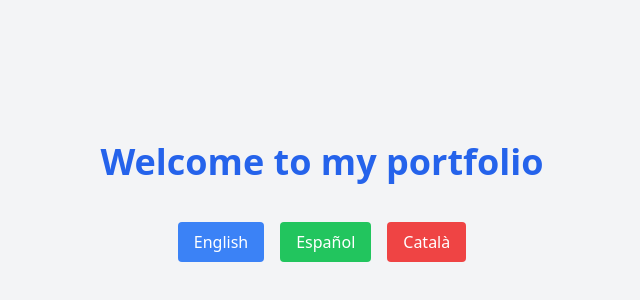
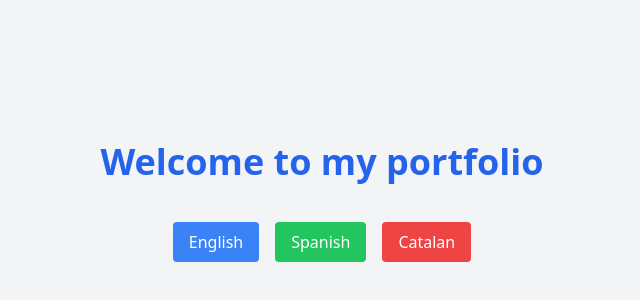
Before and after one commit to JostinFabianCC/portfolio-website, a React (Vite) app: page / in a window 1280 px wide. Shown: the part 198-498 px from the top of the page, without its empty margins (318-958 px from the left). Built offline with nearby package versions, Linux system fonts and the light colour scheme.

Commit message:
Refactor: Apply SOLID principles and clean code to LanguageSwitcher

```diff
--- a/src/components/LanguageSwitcher.jsx
+++ b/src/components/LanguageSwitcher.jsx
@@ -1,34 +1,41 @@
 import React from 'react';
 import {useTranslation} from 'react-i18next';
 
+// Array de idiomas disponibles
+const LANGUAGES = [
+    {code: 'en', labelKey: 'language.english', colorClass: 'bg-blue-500 hover:bg-blue-600'},
+    {code: 'es', labelKey: 'language.spanish', colorClass: 'bg-green-500 hover:bg-green-600'},
+    {code: 'ca', labelKey: 'language.catalan', colorClass: 'bg-red-500 hover:bg-red-600'}
+];
+
+// Componente Button genérico
+const LanguageButton = ({code, label, colorClass, onClick}) => (
+    <button
+        onClick={() => onClick(code)}
+        className={`px-4 py-2 text-white rounded transition-colors ${colorClass}`}
+    >
+        {label}
+    </button>
+);
+
 const LanguageSwitcher = () => {
-    const {i18n} = useTranslation();
+    const {t, i18n} = useTranslation();
 
-    const changeLanguage = (lng) => {
-        i18n.changeLanguage(lng);
+    const handleChangeLanguage = (languageCode) => {
+        i18n.changeLanguage(languageCode);
     };
-
 
     return (
         <div className="flex space-x-4 mt-4">
-            <button
-                onClick={() => changeLanguage('en')}
-                className="px-4 py-2 bg-blue-500 text-white rounded hover:bg-blue-600 transition-colors"
-            >
-                English
-            </button>
-            <button
-                onClick={() => changeLanguage('es')}
-                className="px-4 py-2 bg-green-500 text-white rounded hover:bg-green-600 transition-colors"
-            >
-                Español
-            </button>
-            <button
-                onClick={() => changeLanguage('ca')}
-                className="px-4 py-2 bg-red-500 text-white rounded hover:bg-red-600 transition-colors"
-            >
-                Català
-            </button>
+            {LANGUAGES.map((lang) => (
+                <LanguageButton
+                    key={lang.code}
+                    code={lang.code}
+                    label={t(lang.labelKey)}
+                    colorClass={lang.colorClass}
+                    onClick={handleChangeLanguage}
+                />
+            ))}
         </div>
     );
 };
--- a/src/locales/ca.json
+++ b/src/locales/ca.json
@@ -1,6 +1,11 @@
 {
   "welcome": "Benvingut al meu portafoli",
-  "about": "Sobre Mi",
+  "about": "Sobre mi",
   "projects": "Projectes",
-  "contact": "Contacte"
+  "contact": "Contacte",
+  "language": {
+    "english": "Anglès",
+    "spanish": "Espanyol",
+    "catalan": "Català"
+  }
 }
--- a/src/locales/en.json
+++ b/src/locales/en.json
@@ -2,5 +2,10 @@
   "welcome": "Welcome to my portfolio",
   "about": "About Me",
   "projects": "Projects",
-  "contact": "Contact"
+  "contact": "Contact",
+  "language": {
+    "english": "English",
+    "spanish": "Spanish",
+    "catalan": "Catalan"
+  }
 }
--- a/src/locales/es.json
+++ b/src/locales/es.json
@@ -1,6 +1,11 @@
 {
   "welcome": "Bienvenido a mi portafolio",
-  "about": "Sobre Mí",
+  "about": "Sobre mí",
   "projects": "Proyectos",
-  "contact": "Contacto"
+  "contact": "Contacto",
+  "language": {
+    "english": "Inglés",
+    "spanish": "Español",
+    "catalan": "Catalán"
+  }
 }
```
